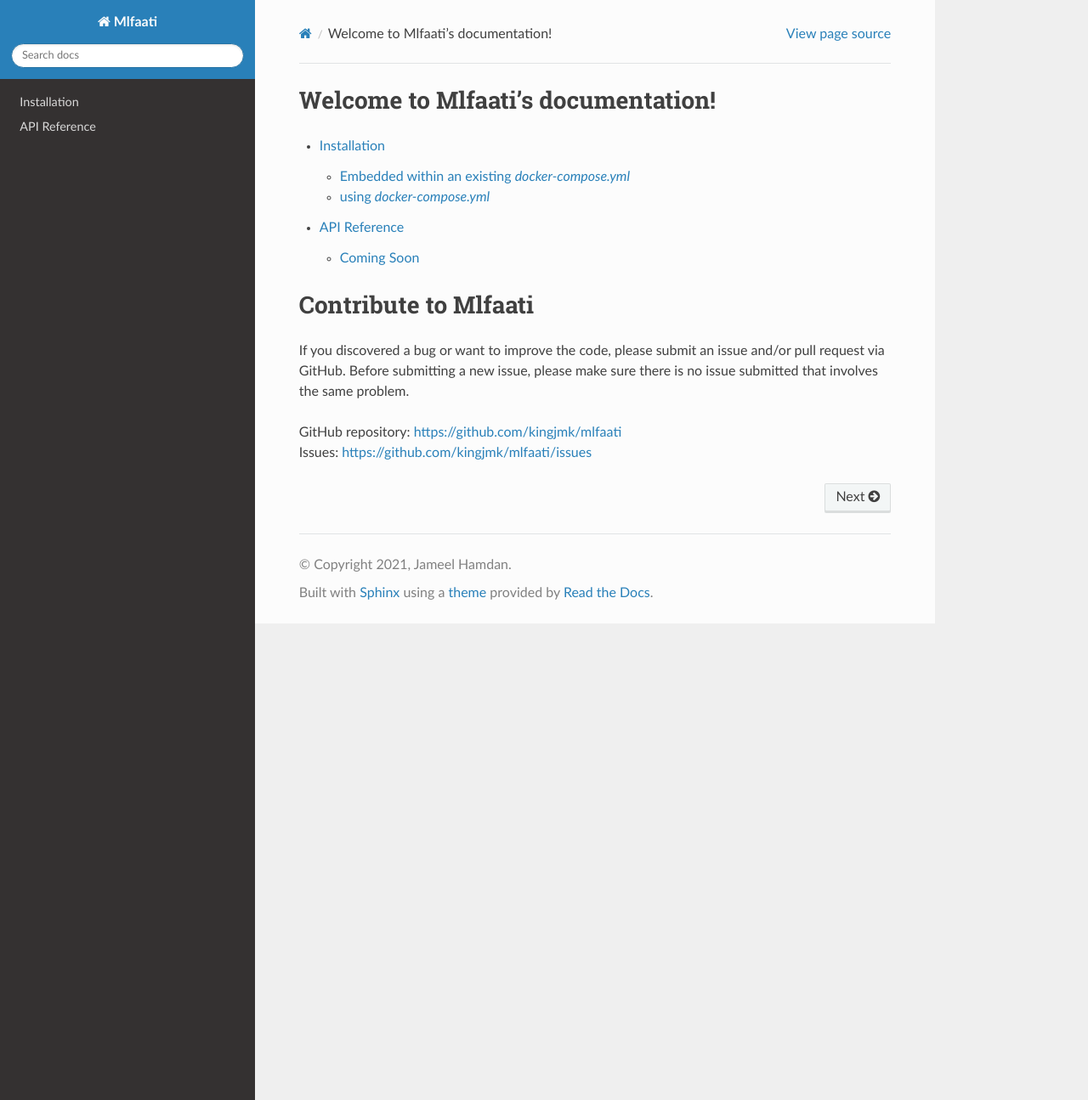
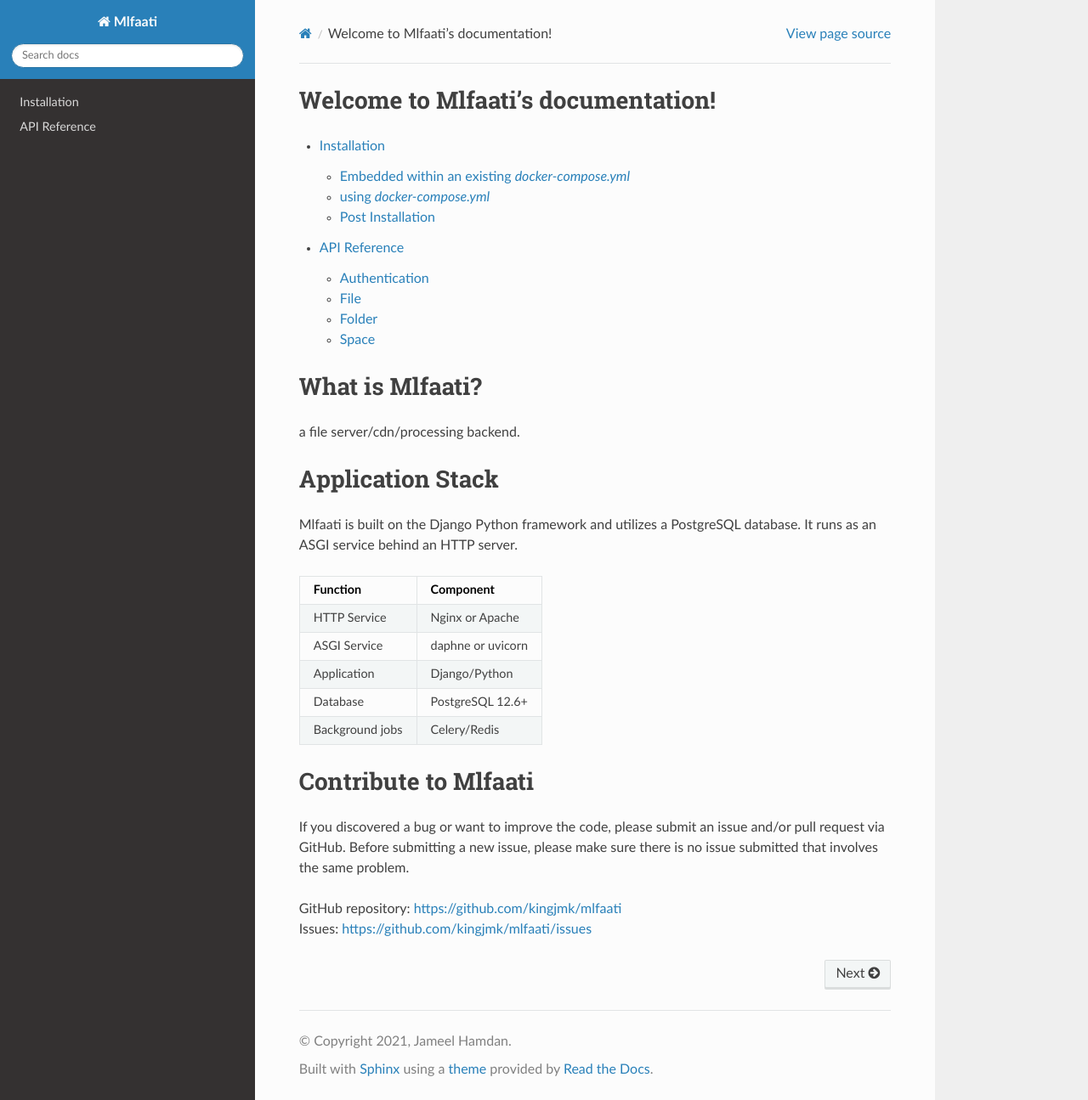
Before and after one commit to jameelhamdan/mlfaati, a Sphinx documentation site: the page built from docs/source/index.rst, in a window 1280 px wide and 1295 px high. Shown: the whole window at 85% size. Built offline with Sphinx 7.4.7 and the Read the Docs theme 2.0.0, drawn with Linux system fonts in a browser that asks for light colours.

Commit message:
Updated version and docs

```diff
--- a/docs/source/api.rst
+++ b/docs/source/api.rst
@@ -1,7 +1,24 @@
 API Reference
 =============
 
-a RESTful API is provided interact with `File`, `Folder` and `Space` resources on the server.
+a RESTful API is available to interact with `File`, `Folder` and `Space` resources on the server.
 
-Coming Soon
-###########
+Authentication
+##############
+
+Authentication
+
+File
+####
+
+File API
+
+Folder
+######
+
+Folder API
+
+Space
+#####
+
+Space API
--- a/docs/source/conf.py
+++ b/docs/source/conf.py
@@ -9,7 +9,7 @@
 # If extensions (or modules to document with autodoc) are in another directory,
 # add these directories to sys.path here. If the directory is relative to the
 # documentation root, use os.path.abspath to make it absolute, like shown here.
-#
+
 import os
 import sys
 sys.path.insert(0, os.path.abspath('.'))
@@ -20,11 +20,10 @@
 project = 'Mlfaati'
 copyright = '2021, Jameel Hamdan'
 author = 'Jameel Hamdan'
-html_theme = "classic"
+
 
 # The full version, including alpha/beta/rc tags
-release = '0.0.5a'
-
+release = '0.0.6a'
 
 # -- General configuration ---------------------------------------------------
 
--- a/docs/source/index.rst
+++ b/docs/source/index.rst
@@ -12,6 +12,29 @@
    installation
    api
 
+What is Mlfaati?
+================
+a file server/cdn/processing backend.
+
+Application Stack
+=================
+
+Mlfaati is built on the Django Python framework and utilizes a PostgreSQL database.
+It runs as an ASGI service behind an HTTP server.
+
++------------------+----------------------+
+| Function         | Component            |
++==================+======================+
+| HTTP Service     | Nginx or Apache      |
++------------------+----------------------+
+| ASGI Service     | daphne or uvicorn    |
++------------------+----------------------+
+| Application      | Django/Python        |
++------------------+----------------------+
+| Database         | PostgreSQL 12.6+     |
++------------------+----------------------+
+| Background jobs  | Celery/Redis         |
++------------------+----------------------+
 
 Contribute to Mlfaati
 ======================
```
Also changed, not shown: docs/source/installation.rst (+15 -2 lines), 2 other files.
